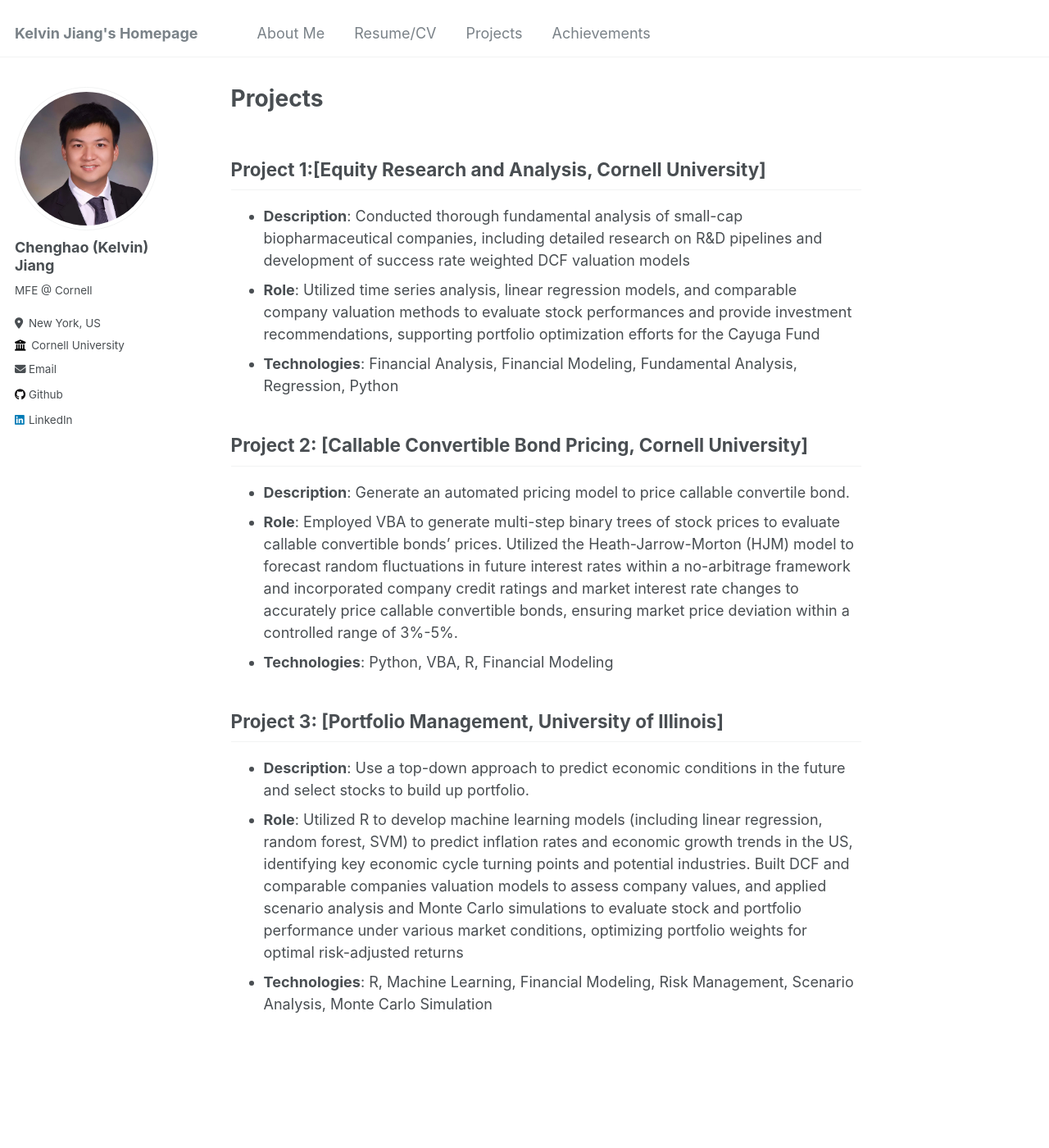
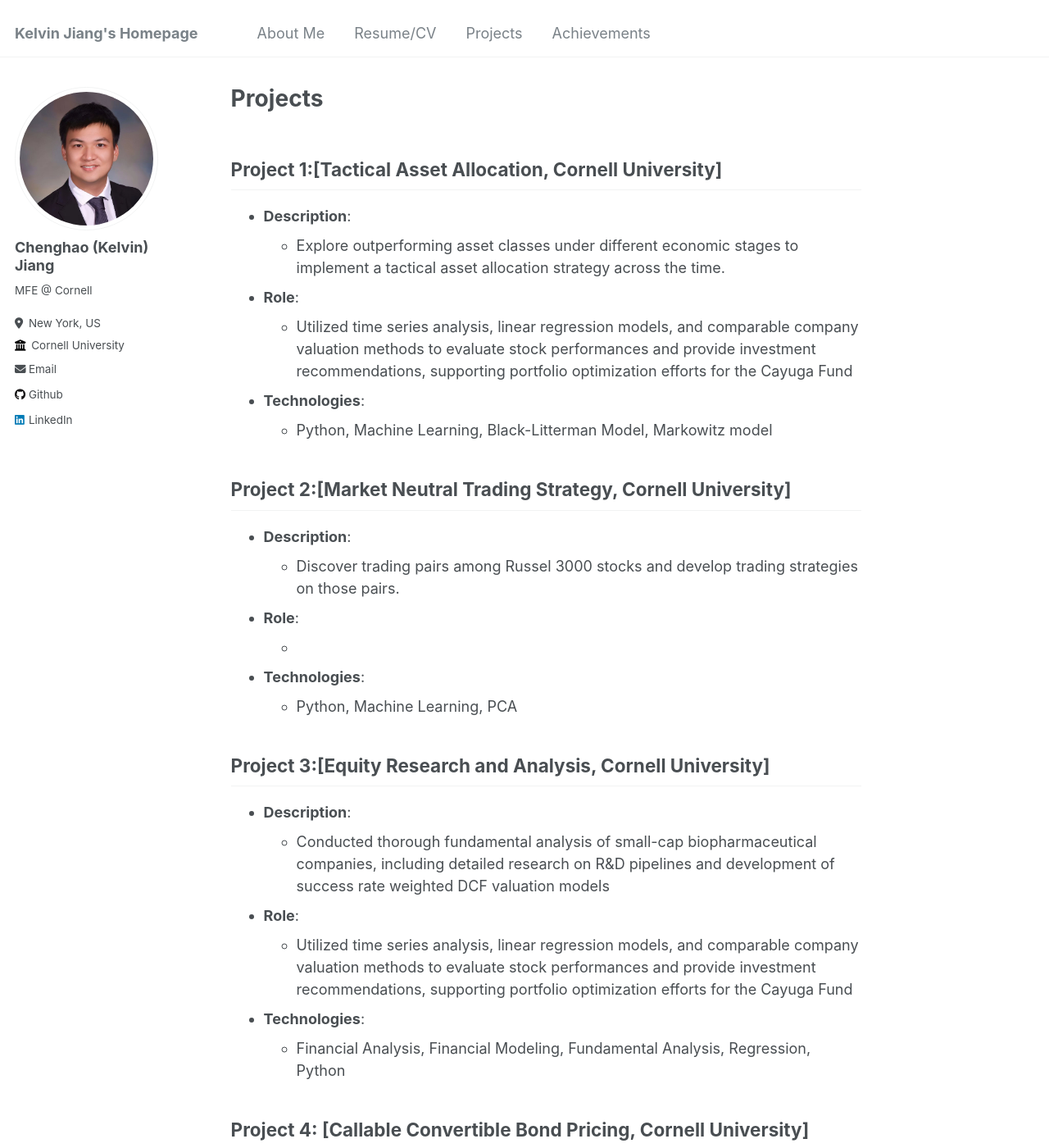
Before and after one commit to KelvinJ2567/kevin.github.io, a Jekyll site: the page built from _pages/projects.md, in a window 1280 px wide and 1400 px high. Shown: the whole window at 82% size. Built offline with Jekyll 4.4.1, drawn with Linux system fonts in a browser that asks for light colours; some of the changed text lies outside the part shown.

Commit message:
Update projects.md

```diff
--- a/_pages/projects.md
+++ b/_pages/projects.md
@@ -6,18 +6,53 @@ redirect_from:
   - /projects.html
 
 ---
+## Project 1:[Tactical Asset Allocation, Cornell University]
+- **Description**:
+  - Explore outperforming asset classes under different economic stages to implement a tactical asset allocation strategy across the time.
+- **Role**:
+  - Utilized time series analysis, linear regression models, and comparable company valuation methods to evaluate stock performances and provide investment recommendations, supporting portfolio optimization efforts for the Cayuga Fund
+- **Technologies**:
+  - Python, Machine Learning, Black-Litterman Model, Markowitz model
 
-## Project 1:[Equity Research and Analysis, Cornell University]
-- **Description**: Conducted thorough fundamental analysis of small-cap biopharmaceutical companies, including detailed research on R&D pipelines and development of success rate weighted DCF valuation models
-- **Role**: Utilized time series analysis, linear regression models, and comparable company valuation methods to evaluate stock performances and provide investment recommendations, supporting portfolio optimization efforts for the Cayuga Fund
-- **Technologies**: Financial Analysis, Financial Modeling, Fundamental Analysis, Regression, Python
+## Project 2:[Market Neutral Trading Strategy, Cornell University]
+- **Description**:
+  - Discover trading pairs among Russel 3000 stocks and develop trading strategies on those pairs.
+- **Role**:
+  -
+- **Technologies**:
+  - Python, Machine Learning, PCA
 
-## Project 2: [Callable Convertible Bond Pricing, Cornell University]
-- **Description**: Generate an automated pricing model to price callable convertile bond.
-- **Role**: Employed VBA to generate multi-step binary trees of stock prices to evaluate callable convertible bonds’ prices. Utilized the Heath-Jarrow-Morton (HJM) model to forecast random fluctuations in future interest rates within a no-arbitrage framework and incorporated company credit ratings and market interest rate changes to accurately price callable convertible bonds, ensuring market price deviation within a controlled range of 3%-5%.
-- **Technologies**: Python, VBA, R, Financial Modeling
+## Project 3:[Equity Research and Analysis, Cornell University]
+- **Description**:
+  - Conducted thorough fundamental analysis of small-cap biopharmaceutical companies, including detailed research on R&D pipelines and development of success rate weighted DCF valuation models
+- **Role**:
+  - Utilized time series analysis, linear regression models, and comparable company valuation methods to evaluate stock performances and provide investment recommendations, supporting portfolio optimization efforts for the Cayuga Fund
+- **Technologies**:
+  - Financial Analysis, Financial Modeling, Fundamental Analysis, Regression, Python
 
-## Project 3: [Portfolio Management, University of Illinois]
-- **Description**: Use a top-down approach to predict economic conditions in the future and select stocks to build up portfolio.
-- **Role**: Utilized R to develop machine learning models (including linear regression, random forest, SVM) to predict inflation rates and economic growth trends in the US, identifying key economic cycle turning points and potential industries. Built DCF and comparable companies valuation models to assess company values, and applied scenario analysis and Monte Carlo simulations to evaluate stock and portfolio performance under various market conditions, optimizing portfolio weights for optimal risk-adjusted returns
-- **Technologies**: R, Machine Learning, Financial Modeling, Risk Management, Scenario Analysis, Monte Carlo Simulation
+## Project 4: [Callable Convertible Bond Pricing, Cornell University]
+- **Description**:
+  - Generate an automated pricing model to price callable convertile bond.
+- **Role**:
+  - Employed VBA to generate multi-step binary trees of stock prices to evaluate callable convertible bonds’ prices.
+  - Utilized the Heath-Jarrow-Morton (HJM) model to forecast random fluctuations in future interest rates within a no-arbitrage framework and incorporated company credit ratings and market interest rate changes to accurately price callable convertible bonds, ensuring market price deviation within a controlled range of 3%-5%.
+- **Technologies**:
+  - Python, VBA, R, Financial Modeling
+
+## Project 5: [Portfolio Management, University of Illinois]
+- **Description**:
+  - Use a top-down approach to predict economic conditions in the future and select stocks to build up portfolio.
+- **Role**:
+  - Utilized R to develop machine learning models (including linear regression, random forest, SVM) to predict inflation rates and economic growth trends in the US, identifying key economic cycle turning points and potential industries.
+  - Built DCF and comparable companies valuation models to assess company values, and applied scenario analysis and Monte Carlo simulations to evaluate stock and portfolio performance under various market conditions, optimizing portfolio weights for optimal risk-adjusted returns
+- **Technologies**:
+  - R, Machine Learning, Financial Modeling, Risk Management, Scenario Analysis, Monte Carlo Simulation
+
+## Project 6: [Inflation and Growth Forecasting, University of Illinois]
+- **Description**:
+  - Use Machine Learning to predict inflation and economic growth in the near future.
+- **Role**:
+  - Applied Lasso and Random Forest models to determine the importance of each economic factor in forecasting models and concluded production related factors are the main factors in both forecasting
+  - Analyzed monthly data since 1980 and developed five forecasting machine learning models to evaluate the impact of Covid pandemic on the inflation and growth forecasting
+- **Technologies**:
+  - R, Machine Learning
```
